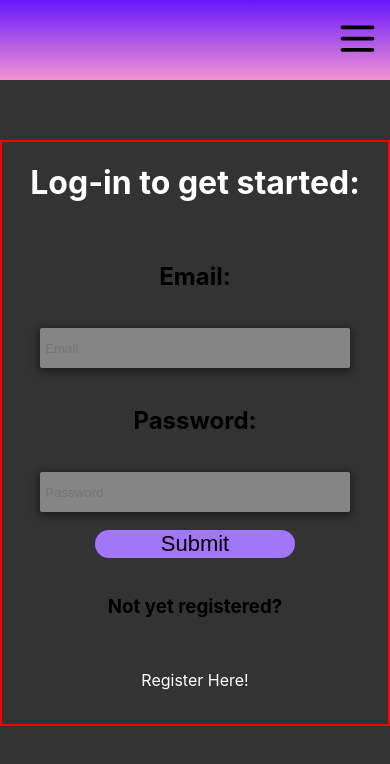
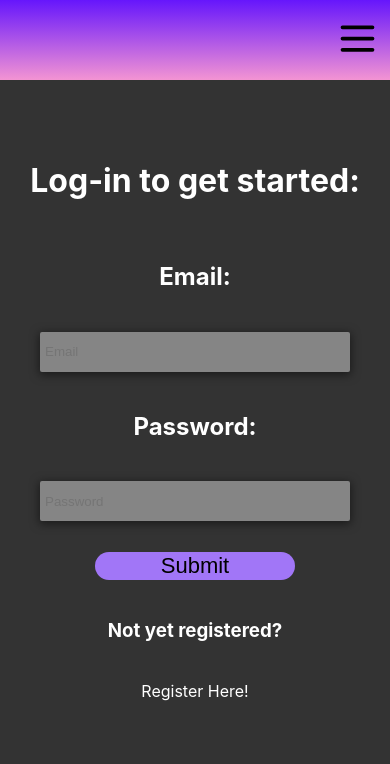
Before and after one commit to chaselancaster/nosmallstreamer-frontend, a React (Create React App) app: page /login in a window 390 px wide. Shown: the top 764 px of the page. Built offline with nearby package versions, Linux system fonts and the light colour scheme; some icons are missing.

Commit message:
Style Login component input fields and layout for mobile view

```diff
--- a/src/Component/Login/Login.css
+++ b/src/Component/Login/Login.css
@@ -4,7 +4,7 @@
   justify-content: space-evenly;
   align-items: center;
   margin-top: 60px;
-  border: 2px solid red;
+  /* border: 2px solid red; */
 }
 
 .login-parent-container h1 {
@@ -21,6 +21,15 @@
   justify-content: space-evenly;
   align-items: center;
   height: 500px;
+  color: white;
+}
+
+.login-form button {
+  margin-top: 10px;
+}
+
+.login-form p {
+  margin: 0;
 }
 
 .input {
--- a/src/Component/Login/Login.js
+++ b/src/Component/Login/Login.js
@@ -52,7 +52,7 @@ class Login extends Component {
         return (
             <div>
                 {this.state.logged ? ( <Redirect to={"/profile"} /> ) : (
-                    <div className="login-parent-container">
+                <div className="login-parent-container">
                     <h1>Log-in to get started:</h1>
                     <div className="login-form-container">
                         <form className="login-form" onSubmit={this.handleLogin}>
--- a/src/Component/Register/Register.js
+++ b/src/Component/Register/Register.js
@@ -60,11 +60,11 @@ class Register extends Component {
                     <div className="register-form-container">
                         <form className="register-form" onSubmit={e => this.handleRegister(e)}>
                             <h2>Name:</h2>
-                            <input type="text" name="name" value={name} onChange={this.changeHandler} />
+                            <input type="text" name="name" value={name} className="input" onChange={this.changeHandler} />
                             <h2>Email:</h2>
-                            <input type="text" name="email" value={email} onChange={this.changeHandler} />
+                            <input type="text" name="email" value={email} className="input" onChange={this.changeHandler} />
                             <h2>Password:</h2>
-                            <input type="password" name="password" value={password} onChange={this.changeHandler} />
+                            <input type="password" name="password" value={password} className="input" onChange={this.changeHandler} />
                             <button type="submit" className="button">Submit</button>
                             <h3>Already registered?</h3>
                             <Link to={routes.LOGIN}><p>Log in here!</p></Link>
```
Also changed, not shown: 1 other file (tests, documents, lock files or other folders).
